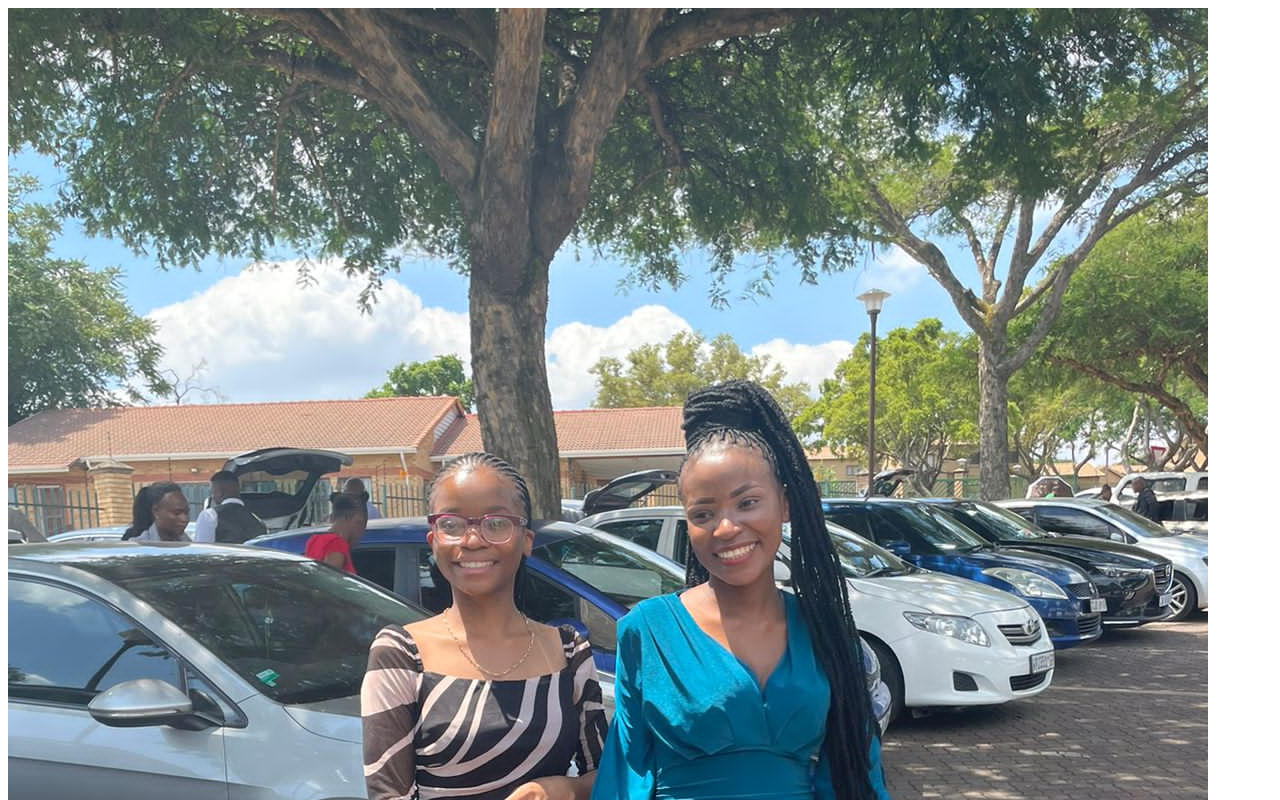
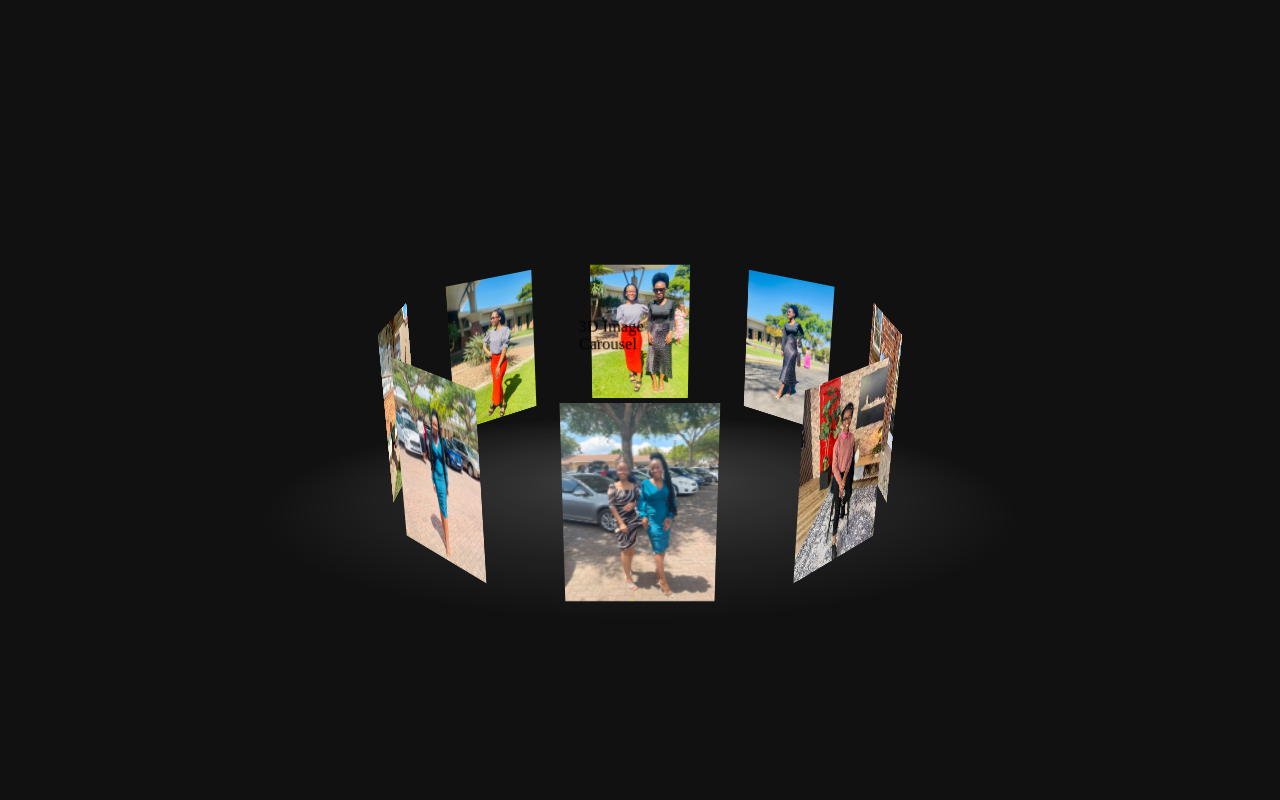
Before and after one commit to daisymachiri/3D-Image-Carousel-, a plain HTML site: page index.html in a window 1280 px wide. Shown: the top 800 px of the page. Drawn offline with Linux system fonts and the light colour scheme.

Commit message:
Added  my css info

```diff
--- a/index.html
+++ b/index.html
@@ -17,7 +17,10 @@
             <img src="images/IMG-20231111-WA0011(1).jpg" alt="">
             <img src="images/IMG-20240106-WA0151(1).jpg" alt="">
             <img src="images/IMG-20240323-WA0013.jpg" alt="">
+            <p>3D Image Carousel</p>
         </div>
+        <div id="ground"></div>
     </div>
+    <script src="src/script.js"></script>
 </body>
 </html>
--- a/src/script.js
+++ b/src/script.js
@@ -0,0 +1,34 @@
+var radius = 240;
+var autoRotate = true;
+var rotateSpeed = -60;
+var imgWidth = 120;
+var imgHeight = 170;
+
+setTimeout(init, 1000);
+
+var odrag = document.getElementById('drag-container');
+var ospin = document.getElementById('spin-container');
+var aImg = ospin.getElementsByTagName('img');
+var aEle = [...aImg];
+
+ospin.style.width = imgWidth + "px";
+ospin.style.height = imgHeight + "px";
+
+var ground = document.getElementById('ground');
+ground.style.width = radius * 3 + "px";
+ground.style.height = radius * 3 + "px";
+
+function init(delayTime) {
+    for (var i = 0; i < aEle.length; i++) {
+        aEle[i].style.transform = "rotateY(" + (i * (360 / aEle.length)) + "deg) translateZ(" + radius + "px)";
+        aEle[i].style.transition = "transform 1s";
+        aEle[i].style.transitionDelay = delayTime || (aEle.length - i) / 4 + "s";
+    }
+}
+
+function applyTransform (obj){
+    if (tY > 180) tY = 180;
+    if (tY < 0) tY = 0;
+
+    obj.style.transform = "rotateX(" + (-tY) + "deg) rotateY(" + (tX) + "deg)";
+}
--- a/src/style.css
+++ b/src/style.css
@@ -0,0 +1,79 @@
+* {margin: 0;
+padding: 0;}
+html, body {height: 100%;
+touch-action: none;}
+body {
+    overflow: hidden;
+    display: -webkit-box;
+    display: -ms-flexbox;
+    display: flex;
+    background: #111;
+    -webkit-perspective: 1000px;
+    perspective: 1000px;
+    -webkit-transform-style: preserve-3d;
+    transform-style: preserve-3d;
+}
+#drag-container, #spin-container {
+    position: relative;
+    display: -webkit-box;
+    display: -ms-flexbox;
+    display: flex;
+    margin: auto;
+    -webkit-transform-style: preserve-3d;
+    transform-style: preserve-3d;
+    -webkit-transform: rotateX(-10deg);
+    transform: rotateX(-10deg);
+}
+#drag-container img {
+    -webkit-transform-style: preserve-3d;
+    transform-style: preserve-3d;
+    position: absolute;
+    left: 0;
+    top: 0;
+    width: 100%;
+    height: 100%;
+    line-height: 200px;
+    font-size: 50px;
+    text-align: center;
+    -webkit-box-shadow: 0 0 8px #fff;
+    box-shadow: 0 0 #fff;
+    -webkit-box-reflect: below 10px linear-gradient(transparent, transparent, transparent #0005);
+
+}
+#drag-container img:hover {
+    -webkit-box-shadow: 0 0 15px #fffd;
+    box-shadow: 0 0 15px #fffd;
+    -webkit-box-reflect: below 10px linear-gradient(transparent, transparent, transparent #0007);
+}
+#ground { width: 900px;
+height: 900px;
+position: absolute;
+top: 100%;
+left: 50%;
+-webkit-transform: translate(-50%, -50%) rotateX(90deg);
+transform: translate(-50%, -50%) rotateX(90deg);
+background: -webkit-radial-gradient(center center, farthest-side, #fff3, transparent);}
+@-webkit-keyframes spin{
+    from{-webkit-transform: rotateY(0deg);
+        transform: rotateY(0deg);}
+        to{-webkit-transform: rotateY(360deg);
+            transform: rotateY(360deg);}
+}
+@keyframes spin {
+    from{-webkit-transform: rotateY(0deg);
+        transform: rotateY(0deg);}
+        to{-webkit-transform: rotateY(360deg);
+            transform: rotateY(360deg);}
+}
+@-webkit-keyframes spinRevert {
+    from{-webkit-transform: rotateY(360deg);
+        transform: rotateY(360deg);}
+        to{-webkit-transform: rotateY(0deg);
+            transform: rotateY(0deg);}
+}
+@keyframes spinRevert {
+    from{-webkit-transform: rotateY(360deg);
+        transform: rotateY(360deg);}
+        to{-webkit-transform: rotateY(0deg);
+            transform: rotateY(0deg);}
+}
```
